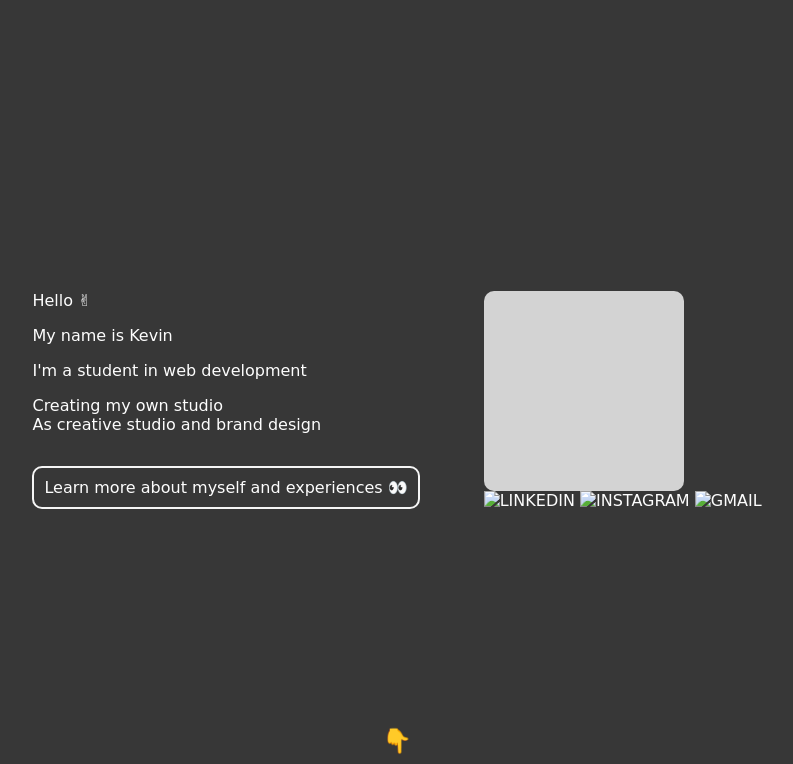
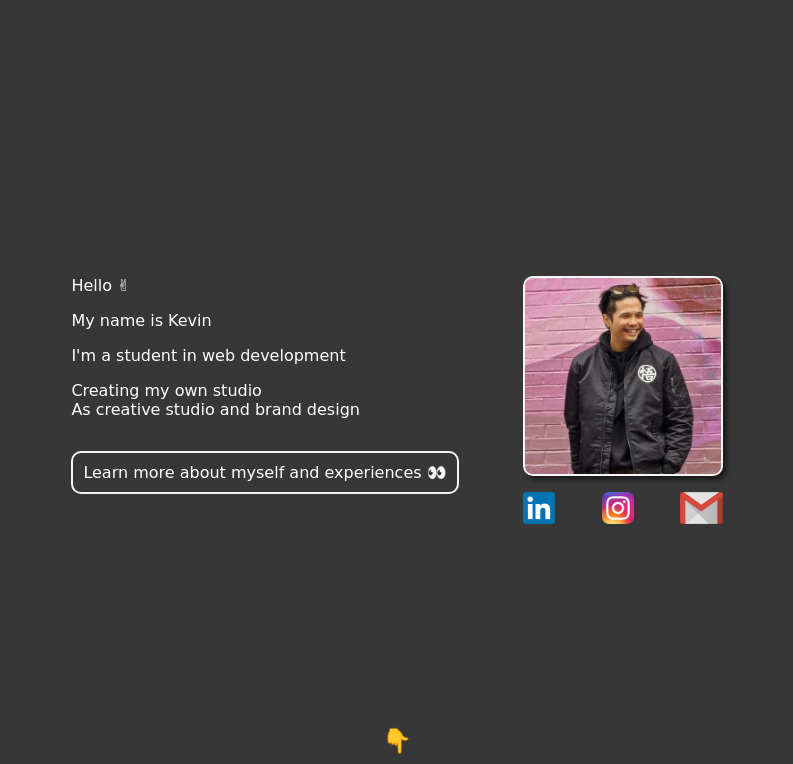
Before and after one commit to KevinVanphavong/website-portfolio, a Symfony app: template templates/about-me.html.twig in a window 1280 px wide. Shown: the top 764 px of the page, without its empty margins (243-1036 px from the left). Run offline with Twig, Linux system fonts and the light colour scheme; the template is opened without the code that fills it, so the values that code supplies are empty; some libraries are stand-ins or nearby versions; some web fonts are replaced.

Commit message:
install webpack nvm npm yarn, set builder for images, and add images in content  about me page

```diff
--- /dev/null
+++ b/assets/controllers.json
@@ -0,0 +1,4 @@
+{
+    "controllers": [],
+    "entrypoints": []
+}
--- /dev/null
+++ b/assets/styles/app.css
@@ -0,0 +1,3 @@
+body {
+    background-color: lightgray;
+}
--- a/composer.json
+++ b/composer.json
@@ -40,6 +40,7 @@
         "symfony/twig-bundle": "5.4.*",
         "symfony/validator": "5.4.*",
         "symfony/web-link": "5.4.*",
+        "symfony/webpack-encore-bundle": "^1.16",
         "symfony/yaml": "5.4.*",
         "twig/extra-bundle": "^2.12|^3.0",
         "twig/twig": "^2.12|^3.0"
--- a/config/bundles.php
+++ b/config/bundles.php
@@ -12,4 +12,5 @@ return [
     Symfony\Bundle\MonologBundle\MonologBundle::class => ['all' => true],
     Symfony\Bundle\MakerBundle\MakerBundle::class => ['dev' => true],
     Sensio\Bundle\FrameworkExtraBundle\SensioFrameworkExtraBundle::class => ['all' => true],
+    Symfony\WebpackEncoreBundle\WebpackEncoreBundle::class => ['all' => true],
 ];
--- a/templates/about-me.html.twig
+++ b/templates/about-me.html.twig
@@ -100,13 +100,38 @@
         .picture-profile {
             display: flex;
             flex-direction: column;
+            grid-gap: 1em;
         }
 
         .picture-profile > .picture-placeholder {
             height: 200px;
             width: 200px;
             border-radius: 10px;
+            border: 2px solid whitesmoke;
             background-color: lightgrey;
+            overflow: hidden;
+            box-shadow: 4px 4px 4px 0 rgba(0,0,0, 0.5);
+        }
+
+        .picture-profile > .picture-placeholder > img {
+            width: 110%;
+            height: 100%;
+            object-fit: cover;
+            object-position: right 30%;
+        }
+
+        .my-social-networks {
+            display: flex;
+            justify-content: space-between;
+        }
+
+        .my-social-networks > img {
+            height: 2em;
+            transition: all 0.5s;
+        }
+
+        .my-social-networks > img:hover {
+            transform: scale(1.1);
         }
     </style>
 {% endblock %}
@@ -130,11 +155,13 @@
             </div>
         </div>
         <div class="picture-profile">
-            <div class="picture-placeholder"></div>
+            <div class="picture-placeholder">
+                <img src="{{ asset('build/images/profile-picture.jpg') }}" alt="">
+            </div>
             <div class="my-social-networks">
-                <img src="" alt="LINKEDIN">
-                <img src="" alt="INSTAGRAM">
-                <img src="" alt="GMAIL">
+                <img src="{{ asset('build/images/linkedin-logo.png') }}" alt="LINKEDIN">
+                <img src="{{ asset('build/images/instagram-logo.png') }}" alt="INSTAGRAM">
+                <img src="{{ asset('build/images/gmail-logo.png') }}" alt="GMAIL">
             </div>
         </div>
     </section>
--- a/templates/base.html.twig
+++ b/templates/base.html.twig
@@ -19,7 +19,7 @@
         {% block footer %}{% endblock %}
 
         {% block javascripts %}
-            {{ encore_entry_script_tags('app') }}
+{#            {{ encore_entry_script_tags('app') }}#}
         {% endblock %}
     </body>
 </html>
```
Also changed, not shown: assets/app.js (added, +12 -0 lines), assets/bootstrap.js (added, +11 -0 lines), assets/controllers/hello_controller.js (added, +16 -0 lines), package.json (added, +25 -0 lines), webpack.config.js (added, +85 -0 lines), assets/images/gmail-logo.png (added), assets/images/instagram-logo.png (added), assets/images/linkedin-logo.png (added), assets/images/profile-picture.jpg (added), 5 other files.
